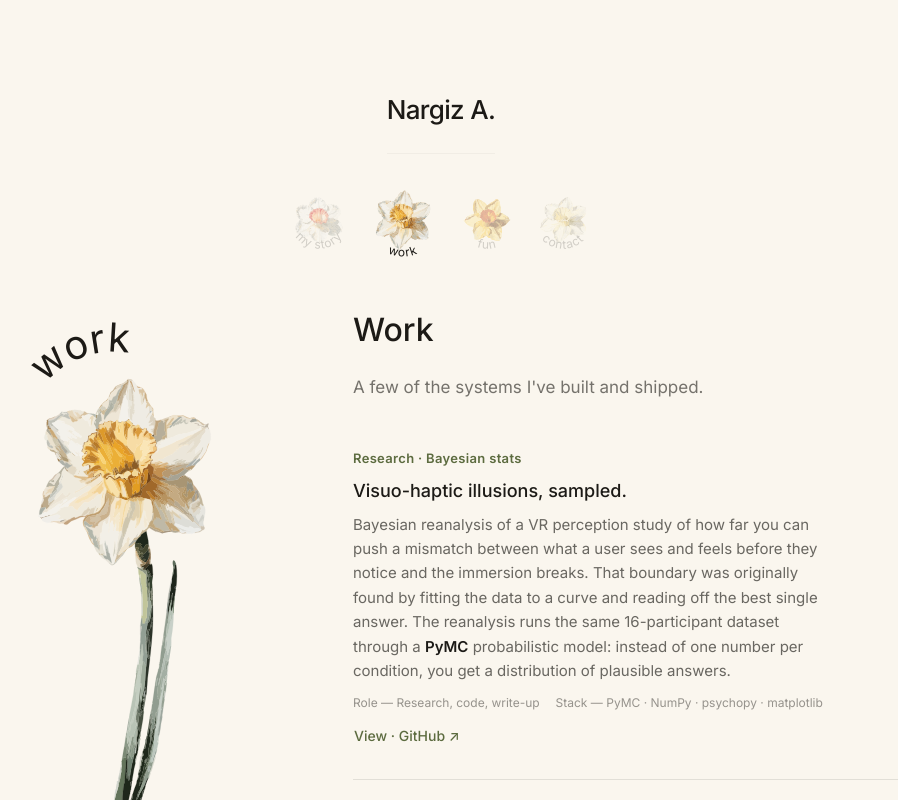
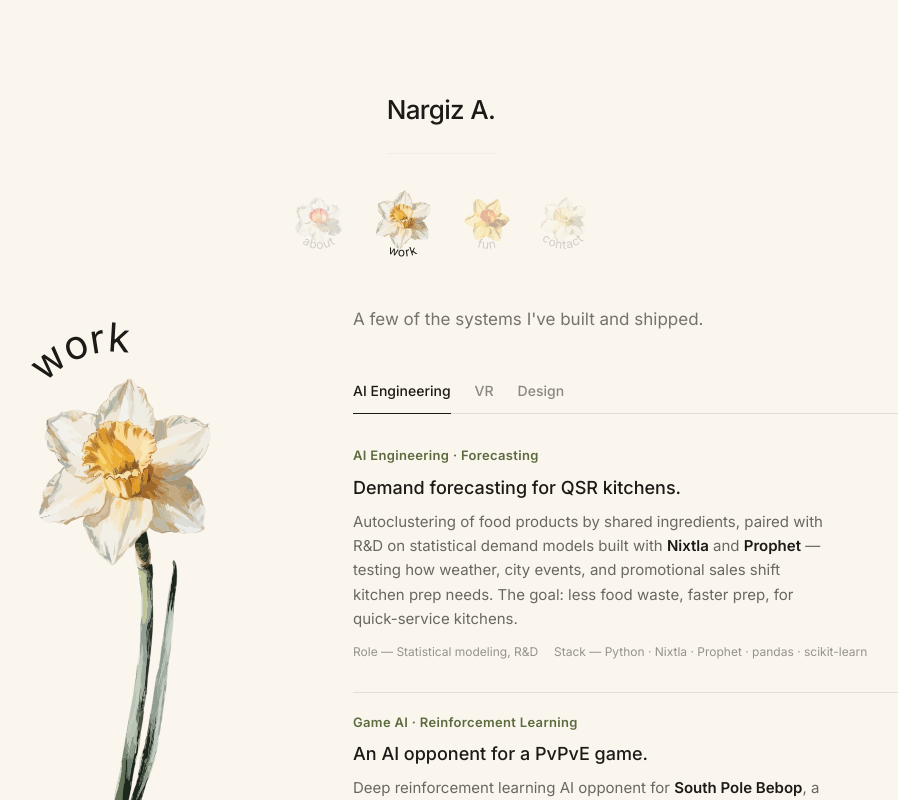
Before and after one commit to nargizas/nargizas.github.io, a Next.js app: page / in a window 1280 px wide. Both pictures are taken after a click on the button "work". Shown: the top 800 px of the page, without its empty margins (199-1097 px from the left). Built offline with nearby package versions, Linux system fonts and the light colour scheme; a web font is replaced by a local one.

Commit message:
feat: enhance section tracking and improve work panel with tabs and dynamic content

```diff
--- a/components/animation.js
+++ b/components/animation.js
@@ -7,3 +7,7 @@ export const EASE_IN_OUT = [0.77, 0, 0.175, 1];
 // the exact same curve — a single un-configured layout transition anywhere in
 // that chain falls back to Framer's default spring and visibly desyncs.
 export const LAYOUT_TRANSITION = { duration: 0.5, ease: EASE_IN_OUT };
+// Lighter than LAYOUT_TRANSITION — for small-distance UI reflows (e.g. a tab
+// indicator sliding between adjacent tab labels), where the full 500ms morph
+// timing reads as sluggish.
+export const TAB_TRANSITION = { duration: 0.2, ease: EASE_IN_OUT };
--- a/components/sections/SectionTrack.js
+++ b/components/sections/SectionTrack.js
@@ -35,13 +35,16 @@ export function SectionTrack({ activeSection }) {
   const [height, setHeight] = useState(null);
 
   useLayoutEffect(() => {
-    const measure = () => {
-      const node = slideRefs.current[activeSection];
-      if (node) setHeight(node.offsetHeight);
-    };
+    const node = slideRefs.current[activeSection];
+    if (!node) return;
+    // ResizeObserver (not just a window-resize listener) so height also
+    // re-tracks when the active panel's own content changes size for a
+    // reason other than viewport width — e.g. switching tabs inside Work.
+    const measure = () => setHeight(node.offsetHeight);
     measure();
-    window.addEventListener('resize', measure);
-    return () => window.removeEventListener('resize', measure);
+    const observer = new ResizeObserver(measure);
+    observer.observe(node);
+    return () => observer.disconnect();
   }, [activeSection]);
 
   return (
@@ -83,7 +86,7 @@ export function SectionTrack({ activeSection }) {
               </div>
 
               <div className="min-w-0 flex-[2_1_380px] text-left" style={{ maxWidth: 560 }}>
-                <h2 className="mb-5 text-[clamp(24px,3vw,32px)] font-medium text-ink">{section.heading}</h2>
+                <h2 className="sr-only">{section.heading}</h2>
                 <p className="mb-12 max-w-[520px] text-[17px] leading-relaxed text-ink/60">
                   {section.subtitle(site)}
                 </p>
--- a/components/sections/WorkPanel.js
+++ b/components/sections/WorkPanel.js
@@ -1,16 +1,98 @@
 'use client';
 
-import { getWorkEntries } from '@/lib/content';
+import { useEffect, useLayoutEffect, useRef, useState } from 'react';
+import { AnimatePresence, motion } from 'motion/react';
+import { Tabs } from 'radix-ui';
+import { getWorkEntries, getWorkCategories } from '@/lib/content';
 import { BlurFade } from '@/components/ui/blur-fade';
 import { Emphasis } from '@/components/ui/emphasis';
 import { Button } from '@/components/ui/button';
+import { EASE_OUT, TAB_TRANSITION } from '@/components/animation';
+
+const CONTENT_TRANSITION = { duration: 0.2, ease: EASE_OUT };
+
+// Direction-aware: the incoming tab's content slides in from the side of the
+// tab that was clicked (left neighbor -> slides in from the left, and vice
+// versa), while the outgoing content exits the opposite way — the same
+// "enter/exit along the same path" spatial cue SectionTrack's slide uses one
+// level up, just at tab scale (12px, not a full slide-width).
+const contentVariants = {
+  enter: (direction) => ({ opacity: 0, x: direction * 12 }),
+  center: { opacity: 1, x: 0 },
+  exit: (direction) => ({ opacity: 0, x: direction * -12 }),
+};
+
+// Fixed reference width the indicator's own DOM box is rendered at; the real
+// per-tab width is applied via `scaleX`, so both position and size animate
+// on `transform` only (no `width`, a layout-triggering property).
+const INDICATOR_BASE_WIDTH = 100;
 
 export function WorkPanel() {
+  const categories = getWorkCategories();
   const entries = getWorkEntries();
+  const [active, setActive] = useState(categories[0]?.id);
+  const activeIndex = categories.findIndex((category) => category.id === active);
+  const prevIndexRef = useRef(activeIndex);
+  const direction = activeIndex > prevIndexRef.current ? 1 : activeIndex < prevIndexRef.current ? -1 : 0;
+
+  useEffect(() => {
+    prevIndexRef.current = activeIndex;
+  }, [activeIndex]);
+
+  const activeEntries = entries.filter((entry) => entry.category === active);
+
+  // Measured directly off the trigger DOM nodes (offsetLeft/offsetWidth —
+  // local to the TabsList, unaffected by the ancestor SectionTrack's own
+  // horizontal-slide transform) rather than a shared `layoutId` animation.
+  // layoutId's cross-remount FLIP measurement got confused sitting inside
+  // that transformed ancestor and produced a visible off-screen jump before
+  // sliding back — this sidesteps it entirely.
+  const triggerRefs = useRef({});
+  const [indicator, setIndicator] = useState(null);
+
+  useLayoutEffect(() => {
+    const node = triggerRefs.current[active];
+    if (node) setIndicator({ x: node.offsetLeft, width: node.offsetWidth });
+  }, [active]);
 
   return (
-    <div className="flex flex-col gap-8">
-      {entries.map((entry, i) => (
+    <Tabs.Root value={active} onValueChange={setActive}>
+      <Tabs.List className="relative mb-8 flex gap-6 border-b border-ink/10">
+        {categories.map((category) => (
+          <Tabs.Trigger
+            key={category.id}
+            ref={(node) => {
+              triggerRefs.current[category.id] = node;
+            }}
+            value={category.id}
+            className="cursor-pointer pb-3 text-sm font-medium text-ink/50 outline-none transition-colors data-[state=active]:text-ink"
+          >
+            {category.label}
+          </Tabs.Trigger>
+        ))}
+        {indicator && (
+          <motion.div
+            className="pointer-events-none absolute -bottom-px left-0 h-px bg-ink"
+            style={{ width: INDICATOR_BASE_WIDTH, transformOrigin: '0 0' }}
+            animate={{ x: indicator.x, scaleX: indicator.width / INDICATOR_BASE_WIDTH }}
+            transition={TAB_TRANSITION}
+          />
+        )}
+      </Tabs.List>
+
+      <Tabs.Content value={active} className="relative">
+        <AnimatePresence mode="popLayout" initial={false} custom={direction}>
+          <motion.div
+            key={active}
+            custom={direction}
+            variants={contentVariants}
+            initial="enter"
+            animate="center"
+            exit="exit"
+            transition={CONTENT_TRANSITION}
+            className="flex flex-col gap-8"
+          >
+            {activeEntries.map((entry, i) => (
               <BlurFade key={entry.title} delay={0.05 * i} inView>
                 <div className={i > 0 ? 'border-t border-ink/10 pt-5' : ''}>
                   <div className="mb-2 text-[13px] font-semibold tracking-wide text-accent">{entry.tag}</div>
@@ -32,6 +114,9 @@ export function WorkPanel() {
                 </div>
               </BlurFade>
             ))}
-    </div>
+          </motion.div>
+        </AnimatePresence>
+      </Tabs.Content>
+    </Tabs.Root>
   );
 }
--- a/components/sections/config.js
+++ b/components/sections/config.js
@@ -3,8 +3,8 @@ const article = (word) => (/^[aeiou]/i.test(word) ? 'an' : 'a');
 export const SECTIONS = [
   {
     id: 'story',
-    navLabel: 'my story',
-    heading: 'My story',
+    navLabel: 'about',
+    heading: 'About',
     subtitle: (site) => `Hi, I'm ${site.name.split(' ')[0]}. I'm ${article(site.role)} ${site.role}.`,
   },
   {
--- a/content/experience.js
+++ b/content/experience.js
@@ -1,11 +1,19 @@
 export const EXPERIENCE_ENTRIES = [
   {
     range: { start: '2026', end: null },
+    role: 'AI Engineer',
+    org: 'KOZ AI',
+    type: 'Full-time',
+    blurb: 'Demand forecasting for QSR kitchens — cutting food waste and speeding up prep.',
+    tags: ['Python', 'Time Series', 'Forecasting', 'Clustering', 'Statistical Modeling'],
+  },
+  {
+    range: { start: '2026', end: '2026' },
     role: 'Software Engineer intern',
     org: 'Seco Tools',
     location: 'Erkrath, Germany',
     type: 'Internship',
-    blurb: 'Building VR factory tour for a cutting tools manufacturing company. Mixing 360° video with 3D assets, spatial audio, interactive hotspots.',
+    blurb: 'Built VR factory tours and immersive training experiences for industrial clients.',
     tags: ['VR', 'Unity', 'C#', 'Meta Quest', 'XR Interaction Toolkit'],
   },
   {
@@ -14,7 +22,7 @@ export const EXPERIENCE_ENTRIES = [
     org: 'Sentience',
     location: 'Seoul, South Korea',
     type: 'Full-time',
-    blurb: 'Created AI opponent using deep reinforcement learning for South Pole Bebop PvPvE game. Built the training pipeline and evaluation harness, ran experiments on model architectures and reward shaping. Started as an intern.',
+    blurb: 'Built reinforcement-learning game AI, from training pipeline to evaluation. Started as an intern.',
     tags: ['Python', 'PyTorch', 'Ray RLlib', 'Reinforcement Learning', 'Game AI', 'Gymnasium', 'Unity', 'Go'],
   },
   {
@@ -24,11 +32,6 @@ export const EXPERIENCE_ENTRIES = [
     location: 'Daejeon, South Korea',
     type: 'Graduation thesis internship',
     blurb: 'Worked on my graduation thesis.',
-    publication: {
-      venue: 'IEEE Transactions on Software Engineering',
-      title: 'Evaluating Diverse Large Language Models for Automatic and General Bug Reproduction',
-      href: 'https://dl.acm.org/doi/10.1109/TSE.2024.3450837',
-    },
     tags: ['Python', 'Hugging Face', 'OpenAI API', 'Code LLMs', 'Software Engineering'],
   },
   {
@@ -38,11 +41,6 @@ export const EXPERIENCE_ENTRIES = [
     location: 'Daejeon, South Korea',
     type: 'Internship',
     blurb: 'Explored visuo-haptic illusions in VR.',
-    publication: {
-      venue: 'IASDR 2023',
-      title: 'Designing visuo-haptic illusions for Virtual Reality applications using floor-based shape-changing displays',
-      href: 'https://dl.designresearchsociety.org/iasdr/iasdr2023/fullpapers/164/',
-    },
     tags: ['VR', 'HCI', 'Unity', 'C#'],
   },
 ];
--- a/content/work.js
+++ b/content/work.js
@@ -1,5 +1,35 @@
+export const WORK_CATEGORIES = [
+  { id: 'ai', label: 'AI Engineering' },
+  { id: 'vr', label: 'VR' },
+  { id: 'design', label: 'Design' },
+];
+
 export const WORK_ENTRIES = [
   {
+    category: 'ai',
+    title: 'Demand forecasting for QSR kitchens.',
+    year: '2026',
+    tag: 'AI Engineering · Forecasting',
+    role: 'Statistical modeling, R&D',
+    stack: 'Python · Nixtla · Prophet · pandas · scikit-learn',
+    caption: `Autoclustering of food products by shared ingredients, paired with R&D
+      on statistical demand models built with **Nixtla** and **Prophet** — testing how
+      weather, city events, and promotional sales shift kitchen prep needs. The goal:
+      less food waste, faster prep, for quick-service kitchens.`,
+  },
+  {
+    category: 'ai',
+    title: 'An AI opponent for a PvPvE game.',
+    year: '2023–2024',
+    tag: 'Game AI · Reinforcement Learning',
+    role: 'Training pipeline, evaluation',
+    stack: 'Python · PyTorch · Ray RLlib · Gymnasium · Unity · Go',
+    caption: `Deep reinforcement learning AI opponent for **South Pole Bebop**, a PvPvE
+      game. Built the training pipeline and evaluation harness, then ran experiments
+      across model architectures and reward shaping.`,
+  },
+  {
+    category: 'ai',
     title: 'Visuo-haptic illusions, sampled.',
     year: '2024',
     tag: 'Research · Bayesian stats',
@@ -15,12 +45,50 @@ export const WORK_ENTRIES = [
       plausible answers.`,
   },
   {
+    category: 'ai',
+    title: 'Evaluating LLMs for automatic bug reproduction.',
+    year: '2023',
+    tag: 'Research · Code LLMs',
+    role: 'Research, code, write-up',
+    stack: 'Python · Hugging Face · OpenAI API',
+    location: 'Paper',
+    href: 'https://dl.acm.org/doi/10.1109/TSE.2024.3450837',
+    caption: `Evaluated how well diverse large language models can automatically and
+      generally reproduce reported software bugs from natural-language descriptions.
+      Published in **IEEE Transactions on Software Engineering**.`,
+  },
+  {
+    category: 'vr',
+    title: 'A VR factory tour for industrial training.',
+    year: '2026',
+    tag: 'VR · Industrial training',
+    role: 'Design, development',
+    stack: 'Unity · C# · Meta Quest · XR Interaction Toolkit',
+    caption: `VR factory tour for a cutting-tools manufacturer, mixing 360° video with
+      3D assets, spatial audio, and interactive hotspots — hands-on training without
+      the factory floor.`,
+  },
+  {
+    category: 'vr',
+    title: 'Visuo-haptic illusions with shape-changing floors.',
+    year: '2023',
+    tag: 'Research · HCI/VR',
+    role: 'Research, design, prototyping',
+    stack: 'VR · Unity · C#',
+    location: 'Paper',
+    href: 'https://dl.designresearchsociety.org/iasdr/iasdr2023/fullpapers/164/',
+    caption: `Explored how a floor-based shape-changing display can create visuo-haptic
+      illusions in VR — letting a flat floor feel like a slope or a step. Published at
+      **IASDR 2023**.`,
+  },
+  {
+    category: 'design',
     title: 'A professional website for a medical aesthetician.',
     year: '2026',
     tag: 'Client work · Webflow',
     role: 'Design, Development, deployment',
     stack: 'Webflow',
-    location: 'Client work',
+    location: 'Live site',
     href: 'https://www.doctor-krivenko.de/',
     caption: `Webflow site for an aesthetic medicine practice, showcasing their services and
       expertise. The design is clean and modern, with a focus on usability and clear
--- a/lib/content.js
+++ b/lib/content.js
@@ -1,5 +1,5 @@
 import { SITE, CONTACT_LINKS, FUN_CONTENT, FOOTER } from '@/content/site';
-import { WORK_ENTRIES } from '@/content/work';
+import { WORK_ENTRIES, WORK_CATEGORIES } from '@/content/work';
 import { EXPERIENCE_ENTRIES } from '@/content/experience';
 import { EDUCATION_ENTRIES } from '@/content/education';
 import { HONORS_ENTRIES } from '@/content/honors';
@@ -11,7 +11,7 @@ export function formatRange({ start, end }) {
 }
 
 function toRow(entry) {
-  const { range, role, org, location, type, blurb, tags, publication } = entry;
+  const { range, role, org, location, type, blurb, tags } = entry;
   return {
     year: formatRange(range),
     role,
@@ -20,7 +20,6 @@ function toRow(entry) {
     type,
     blurb,
     tags,
-    publication,
   };
 }
 
@@ -34,6 +33,10 @@ export function getFooter() {
 
 export function getWorkEntries() {
   return WORK_ENTRIES;
+}
+
+export function getWorkCategories() {
+  return WORK_CATEGORIES;
 }
 
 export function getContactLinks() {
```
Also changed, not shown: components/sections/StoryPanel.js (+8 -13 lines), content/site.js (+7 -1 lines). Lines whose indentation alone changed are shown as unchanged.
